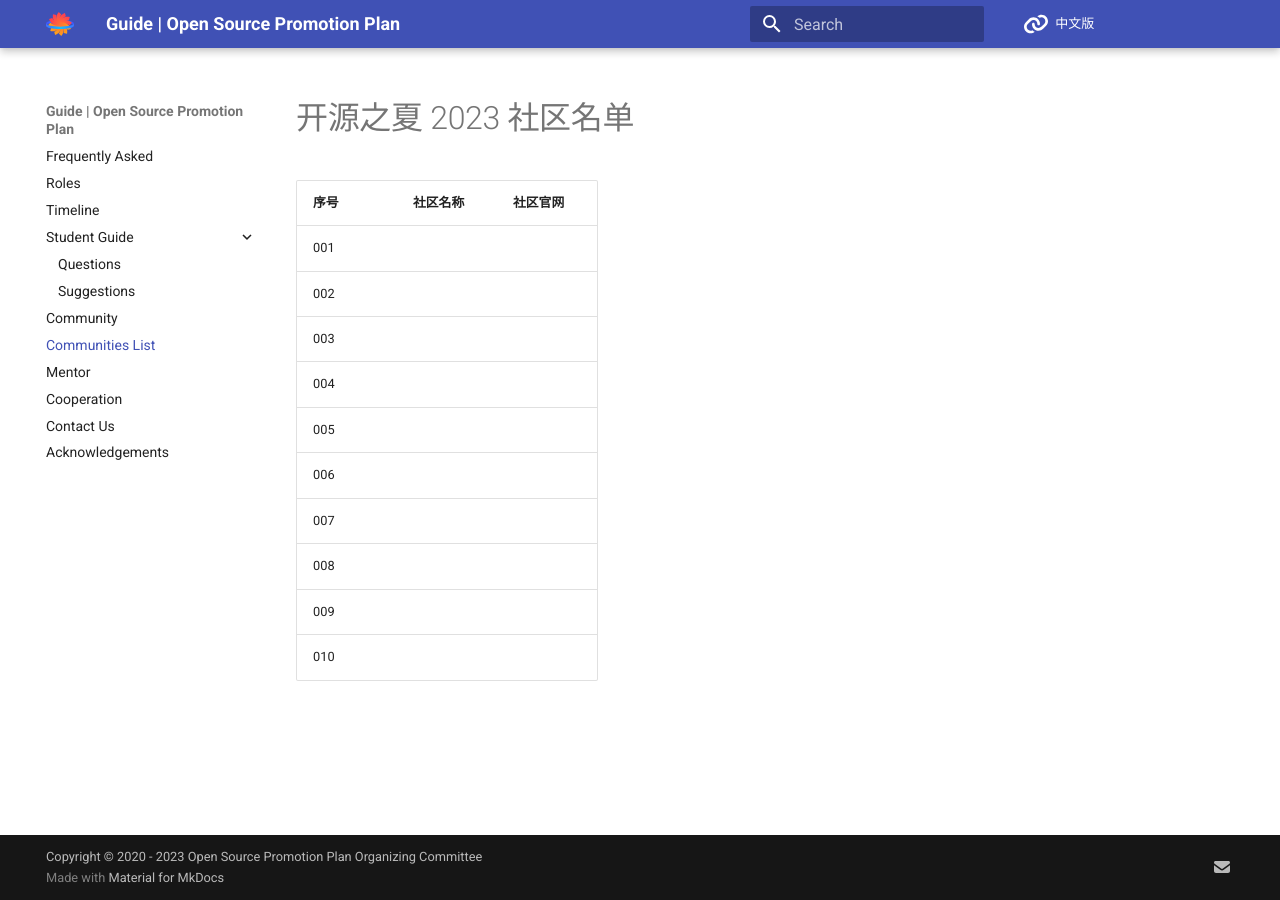
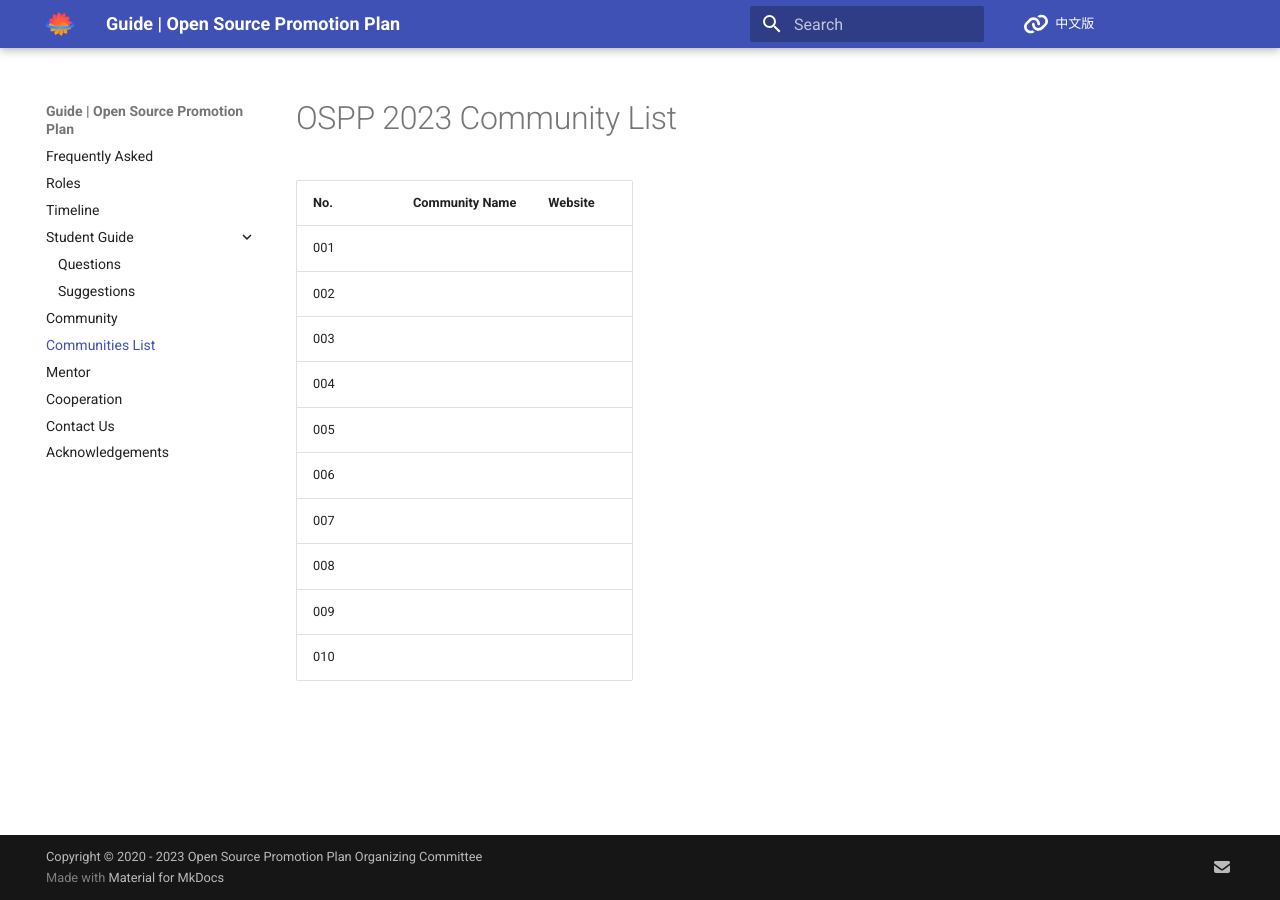
Before and after one commit to summer-ospp/help-en, an MkDocs documentation site: the page built from docs/communities-list.md, in a window 1280 px wide. Built offline with MkDocs 1.6.1 and Material for MkDocs 9.7.7, drawn with Linux system fonts in a browser that asks for light colours; comment, search, counter and statistics services are not loaded.

Commit message:
fix(community)

```diff
--- a/docs/communities-list.md
+++ b/docs/communities-list.md
@@ -1,6 +1,6 @@
-# 开源之夏 2023 社区名单
+# OSPP 2023 Community List
 
-| 序号 | 社区名称 | 社区官网 |
+| No. | Community Name | Website |
 | :--- | :------- | :------- |
 | 001  |          |          |
 | 002  |          |          |
```
